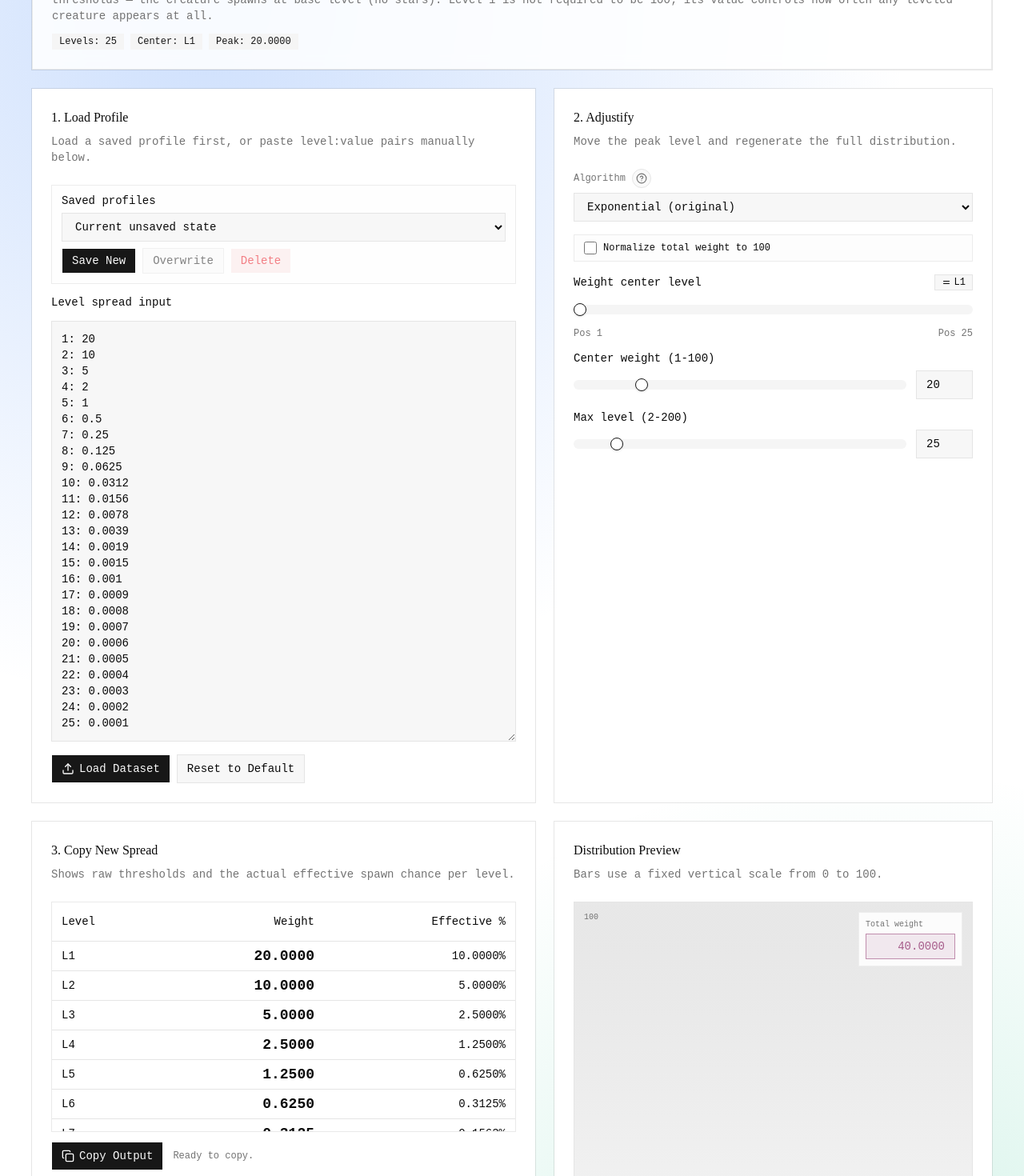
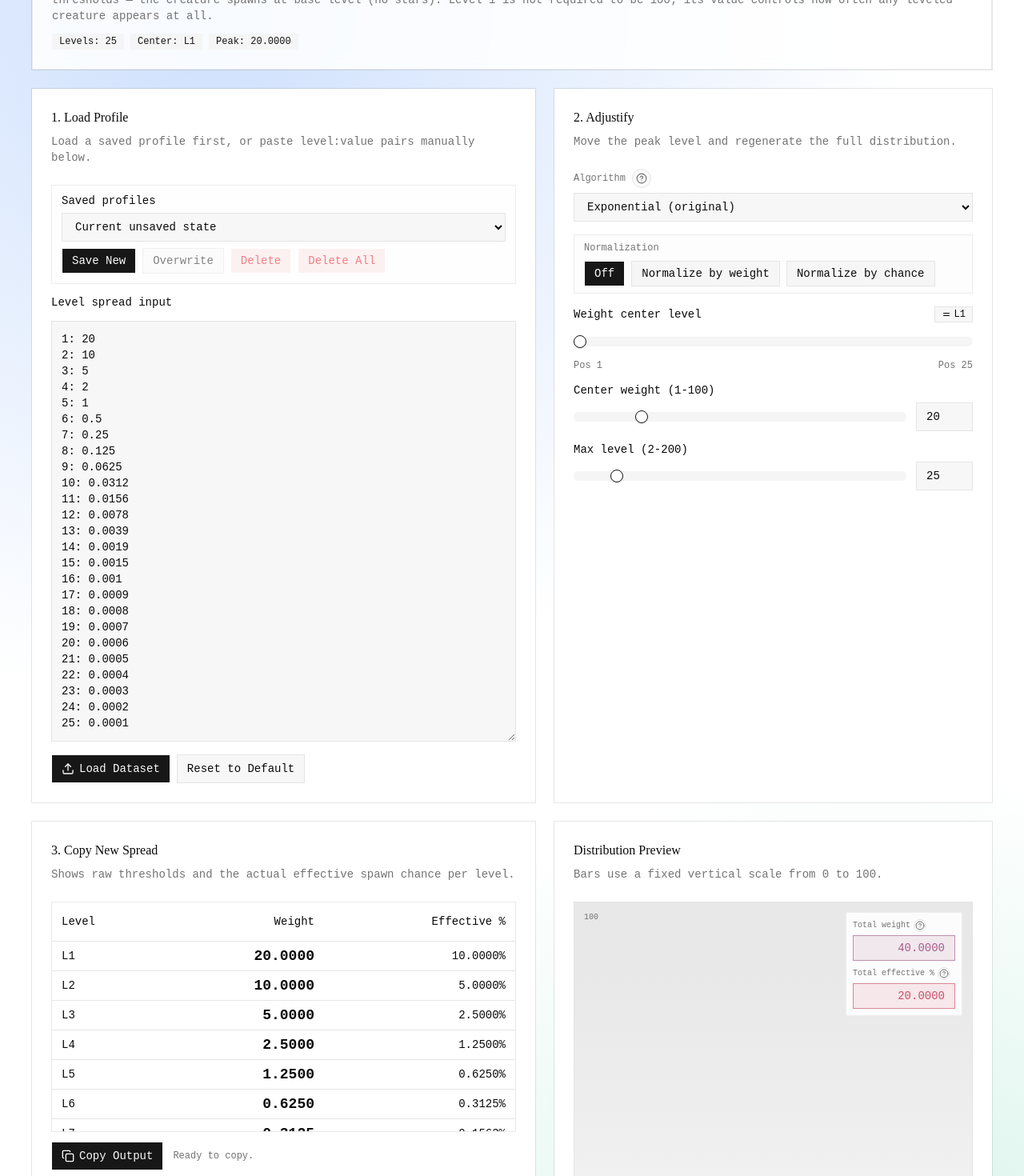
Before and after one commit to dsthedev/slslevelspreadtool, a React (Vite) app: page / in a window 1280 px wide. Shown: the part 211-1681 px from the top of the page at 80% size. Built offline with nearby package versions, Linux system fonts and the light colour scheme.

Commit message:
feat: implement normalization mode for level weights and enhance dataset editor with delete all profiles functionality

```diff
--- a/src/App.tsx
+++ b/src/App.tsx
@@ -21,6 +21,7 @@ import {
   distributionAlgorithms,
   getAlgorithmControls,
   isDistributionAlgorithm,
+  normalizeEffectiveLevelWeights,
   normalizeLevelWeights,
   type AlgorithmControl,
   type DistributionAlgorithm,
@@ -48,7 +49,9 @@ export function App() {
   const [algorithm, setAlgorithm] = useState<DistributionAlgorithm>(
     "exponential"
   )
-  const [normalizeToHundred, setNormalizeToHundred] = useState(false)
+  const [normalizationMode, setNormalizationMode] = useState<
+    "none" | "weight" | "chance"
+  >("none")
   const [savedProfiles, setSavedProfiles] = useState<SavedProfile[]>([])
   const [selectedProfileId, setSelectedProfileId] = useState<string | null>(null)
   const [hasLoadedProfiles, setHasLoadedProfiles] = useState(false)
@@ -98,18 +101,22 @@ export function App() {
       { stepAmount }
     )
 
-    if (!normalizeToHundred) {
-      return generated
+    if (normalizationMode === "weight") {
+      return normalizeLevelWeights(generated, 100)
     }
 
-    return normalizeLevelWeights(generated, 100)
+    if (normalizationMode === "chance") {
+      return normalizeEffectiveLevelWeights(generated, 100)
+    }
+
+    return generated
   }, [
     sourceEntries,
     safeCenterPosition,
     algorithm,
     centerWeight,
     stepAmount,
-    normalizeToHundred,
+    normalizationMode,
   ])
 
   const algorithmControls: AlgorithmControl[] = getAlgorithmControls(algorithm)
@@ -131,7 +138,7 @@ export function App() {
     setCenterWeight(clampCenterWeight(draft.centerWeight))
     setStepAmount(clampStepAmount(draft.stepAmount))
     setAlgorithm(resolvedAlgorithm)
-    setNormalizeToHundred(draft.normalizeToHundred)
+    setNormalizationMode(resolveNormalizationMode(draft))
     setSourceEntries(buildLevelEntries(clampedMaxLevel))
     setCenterPosition(clampPosition(draft.centerPosition, clampedMaxLevel))
     setCopied(false)
@@ -145,7 +152,9 @@ export function App() {
     stepAmount,
     algorithm,
     centerPosition: safeCenterPosition,
-    normalizeToHundred,
+    normalizeToHundred: normalizationMode === "weight",
+    normalizeEffectiveToHundred: normalizationMode === "chance",
+    normalizationMode,
   })
 
   const handleLoad = () => {
@@ -172,7 +181,7 @@ export function App() {
     setMaxLevel(DEFAULT_MAX_LEVEL)
     setCenterWeight(DEFAULT_CENTER_WEIGHT)
     setStepAmount(DEFAULT_STEP_AMOUNT)
-    setNormalizeToHundred(false)
+    setNormalizationMode("none")
     setSourceEntries(buildLevelEntries(DEFAULT_MAX_LEVEL))
     setCenterPosition(1)
     setCopied(false)
@@ -292,6 +301,21 @@ export function App() {
     setSelectedProfileId(null)
   }
 
+  const handleDeleteAllProfiles = () => {
+    if (savedProfiles.length === 0) {
+      return
+    }
+
+    const confirmed = window.confirm("Delete all saved profiles?")
+
+    if (!confirmed) {
+      return
+    }
+
+    setSavedProfiles([])
+    setSelectedProfileId(null)
+  }
+
   return (
     <main className="min-h-svh bg-[radial-gradient(circle_at_20%_10%,rgba(59,130,246,0.25),transparent_40%),radial-gradient(circle_at_85%_90%,rgba(16,185,129,0.2),transparent_35%)] px-4 py-8 sm:px-6 lg:px-10">
       <div className="mx-auto flex w-full max-w-7xl flex-col gap-6">
@@ -342,6 +366,7 @@ export function App() {
               onSaveNewProfile={handleSaveNewProfile}
               onOverwriteProfile={handleOverwriteProfile}
               onDeleteProfile={handleDeleteProfile}
+              onDeleteAllProfiles={handleDeleteAllProfiles}
             />
           </div>
 
@@ -359,7 +384,7 @@ export function App() {
               }))}
               algorithmControls={algorithmControls}
               stepAmount={stepAmount}
-              normalizeToHundred={normalizeToHundred}
+              normalizationMode={normalizationMode}
               onChange={(position) => {
                 setCenterPosition(clampPosition(position, sourceEntries.length))
                 setCopied(false)
@@ -367,8 +392,8 @@ export function App() {
               onCenterWeightChange={handleCenterWeightChange}
               onMaxLevelChange={handleMaxLevelChange}
               onStepAmountChange={handleStepAmountChange}
-              onNormalizeToHundredChange={(enabled) => {
-                setNormalizeToHundred(enabled)
+              onNormalizationModeChange={(mode) => {
+                setNormalizationMode(mode)
                 setCopied(false)
               }}
               onAlgorithmChange={(nextValue) => {
@@ -457,3 +482,19 @@ function getUniqueProfileName(name: string, profiles: SavedProfile[]) {
 
   return `${normalizedName} (${suffix})`
 }
+
+function resolveNormalizationMode(draft: SavedProfileDraft) {
+  if (draft.normalizationMode === "weight" || draft.normalizationMode === "chance") {
+    return draft.normalizationMode
+  }
+
+  if (draft.normalizeEffectiveToHundred) {
+    return "chance"
+  }
+
+  if (draft.normalizeToHundred) {
+    return "weight"
+  }
+
+  return "none"
+}
--- a/src/components/levelupchance/dataset-editor.tsx
+++ b/src/components/levelupchance/dataset-editor.tsx
@@ -22,6 +22,7 @@ type DatasetEditorProps = {
   onSaveNewProfile: () => void
   onOverwriteProfile: () => void
   onDeleteProfile: () => void
+  onDeleteAllProfiles: () => void
 }
 
 export function DatasetEditor({
@@ -35,6 +36,7 @@ export function DatasetEditor({
   onSaveNewProfile,
   onOverwriteProfile,
   onDeleteProfile,
+  onDeleteAllProfiles,
 }: DatasetEditorProps) {
   const hasSelectedProfile = selectedProfileId !== null
 
@@ -82,6 +84,14 @@ export function DatasetEditor({
             >
               Delete
             </Button>
+            <Button
+              size="sm"
+              variant="destructive"
+              disabled={savedProfiles.length === 0}
+              onClick={onDeleteAllProfiles}
+            >
+              Delete All
+            </Button>
           </div>
         </div>
 
--- a/src/components/levelupchance/profile-storage.ts
+++ b/src/components/levelupchance/profile-storage.ts
@@ -11,6 +11,8 @@ export type SavedProfileDraft = {
   algorithm: DistributionAlgorithm
   centerPosition: number
   normalizeToHundred: boolean
+  normalizeEffectiveToHundred?: boolean
+  normalizationMode?: "none" | "weight" | "chance"
 }
 
 export type SavedProfile = {
@@ -125,6 +127,12 @@ function isSavedProfileDraft(value: unknown): value is SavedProfileDraft {
     typeof candidate.stepAmount === "number" &&
     typeof candidate.algorithm === "string" &&
     typeof candidate.centerPosition === "number" &&
-    typeof candidate.normalizeToHundred === "boolean"
+    typeof candidate.normalizeToHundred === "boolean" &&
+    (candidate.normalizeEffectiveToHundred === undefined ||
+      typeof candidate.normalizeEffectiveToHundred === "boolean") &&
+    (candidate.normalizationMode === undefined ||
+      candidate.normalizationMode === "none" ||
+      candidate.normalizationMode === "weight" ||
+      candidate.normalizationMode === "chance")
   )
 }
--- a/src/components/levelupchance/spread-chart.tsx
+++ b/src/components/levelupchance/spread-chart.tsx
@@ -1,3 +1,6 @@
+import { Popover } from "@base-ui/react/popover"
+import { CircleHelp } from "lucide-react"
+
 import type { LevelEntry } from "@/components/levelupchance/types"
 import {
   getEffectiveLevelChances,
@@ -60,8 +63,13 @@ export function SpreadChart({
   const maxScaleValue = 100
   const centerIndex = Math.max(centerPosition - 1, 0)
   const totalWeight = entries.reduce((sum, entry) => sum + entry.value, 0)
-  const totalWeightFieldStyle = getTotalWeightFieldStyle(totalWeight)
   const effectiveEntries = getEffectiveLevelChances(entries)
+  const totalEffectiveChance = effectiveEntries.reduce(
+    (sum, entry) => sum + entry.effectiveChance,
+    0
+  )
+  const totalWeightFieldStyle = getMetricFieldStyle(totalWeight)
+  const totalEffectiveFieldStyle = getMetricFieldStyle(totalEffectiveChance)
   const unreachableEntries = effectiveEntries.filter(
     (entry) => entry.value > 0 && entry.effectiveChance <= 0
   )
@@ -82,18 +90,46 @@ export function SpreadChart({
       </CardHeader>
       <CardContent className="flex flex-1">
         <div className="relative h-full min-h-64 w-full overflow-hidden rounded-xl border border-border bg-linear-to-b from-primary/10 to-background p-3">
-          <div className="absolute top-3 right-3 z-20 space-y-1 rounded-lg border border-border/60 bg-background/85 p-2 backdrop-blur-sm">
+          <div className="absolute top-3 right-3 z-2 space-y-2 rounded-lg border border-border/60 bg-background/85 p-2 backdrop-blur-sm">
+            <div className="space-y-1">
+              <div className="flex items-center gap-1">
                 <Label htmlFor="total-weight" className="text-[10px] text-muted-foreground">
                   Total weight
                 </Label>
+                <MetricInfoPopover
+                  title="Total weight"
+                  description="This is the raw sum of all threshold values currently shown. It is useful for comparing generated spreads, but it is not the same thing as actual spawn probability because higher thresholds can overlap and shadow lower ones."
+                />
+              </div>
               <Input
                 id="total-weight"
                 readOnly
                 value={totalWeight.toFixed(4)}
                 aria-label="Total sum of level weights"
-              className="h-8 w-28 text-right font-mono text-xs"
+                className="h-8 w-32 text-right font-mono text-xs"
                 style={totalWeightFieldStyle}
               />
+            </div>
+
+            <div className="space-y-1">
+              <div className="flex items-center gap-1">
+                <Label htmlFor="total-effective" className="text-[10px] text-muted-foreground">
+                  Total effective %
+                </Label>
+                <MetricInfoPopover
+                  title="Total effective %"
+                  description="This is the real combined chance that any leveled creature appears after the game checks thresholds from highest level down. If this is below 100%, the leftover chance becomes a base creature with no stars."
+                />
+              </div>
+              <Input
+                id="total-effective"
+                readOnly
+                value={totalEffectiveChance.toFixed(4)}
+                aria-label="Total effective chance"
+                className="h-8 w-32 text-right font-mono text-xs"
+                style={totalEffectiveFieldStyle}
+              />
+            </div>
           </div>
           <div className="pointer-events-none absolute inset-y-3 left-3 z-10 flex flex-col justify-between text-[10px] text-muted-foreground">
             <span>100</span>
@@ -146,11 +182,11 @@ export function SpreadChart({
   )
 }
 
-function getTotalWeightFieldStyle(totalWeight: number) {
+function getMetricFieldStyle(value: number) {
   const red = { r: 239, g: 68, b: 68 }
   const blue = { r: 59, g: 130, b: 246 }
 
-  if (!Number.isFinite(totalWeight) || totalWeight > 100) {
+  if (!Number.isFinite(value) || value > 100) {
     return {
       color: `rgb(${red.r} ${red.g} ${red.b})`,
       borderColor: `rgb(${red.r} ${red.g} ${red.b} / 65%)`,
@@ -158,7 +194,7 @@ function getTotalWeightFieldStyle(totalWeight: number) {
     }
   }
 
-  const progress = Math.min(Math.max(totalWeight / 100, 0), 1)
+  const progress = Math.min(Math.max(value / 100, 0), 1)
   const r = Math.round(red.r + (blue.r - red.r) * progress)
   const g = Math.round(red.g + (blue.g - red.g) * progress)
   const b = Math.round(red.b + (blue.b - red.b) * progress)
@@ -169,3 +205,32 @@ function getTotalWeightFieldStyle(totalWeight: number) {
     backgroundColor: `rgb(${r} ${g} ${b} / 12%)`,
   }
 }
+
+function MetricInfoPopover({ title, description }: { title: string; description: string }) {
+  return (
+    <Popover.Root>
+      <Popover.Trigger
+        type="button"
+        aria-label={`Show ${title} details`}
+        className={cn(
+          "inline-flex size-4 items-center justify-center rounded-full border border-input bg-input/20 text-muted-foreground transition-colors",
+          "hover:bg-input/40 hover:text-foreground focus-visible:border-ring focus-visible:ring-[3px] focus-visible:ring-ring/50 focus-visible:outline-none"
+        )}
+      >
+        <CircleHelp className="size-3" />
+      </Popover.Trigger>
+      <Popover.Portal>
+        <Popover.Positioner side="bottom" align="end" sideOffset={8}>
+          <Popover.Popup className="z-50 w-72 rounded-xl border border-border bg-popover p-3 text-sm text-popover-foreground shadow-xl outline-none">
+            <div className="space-y-2">
+              <h4 className="font-medium">{title}</h4>
+              <p className="text-xs leading-relaxed text-muted-foreground">
+                {description}
+              </p>
+            </div>
+          </Popover.Popup>
+        </Popover.Positioner>
+      </Popover.Portal>
+    </Popover.Root>
+  )
+}
--- a/src/components/levelupchance/utils.ts
+++ b/src/components/levelupchance/utils.ts
@@ -274,6 +274,31 @@ export function normalizeLevelWeights(
   }))
 }
 
+export function normalizeEffectiveLevelWeights(
+  entries: LevelEntry[],
+  targetTotal = 100
+): LevelEntry[] {
+  if (!Number.isFinite(targetTotal) || targetTotal <= 0 || entries.length === 0) {
+    return entries
+  }
+
+  const currentEffectiveTotal = getEffectiveLevelChances(entries).reduce(
+    (sum, entry) => sum + entry.effectiveChance,
+    0
+  )
+
+  if (!Number.isFinite(currentEffectiveTotal) || currentEffectiveTotal <= 0) {
+    return entries
+  }
+
+  const scale = targetTotal / currentEffectiveTotal
+
+  return entries.map((entry) => ({
+    level: entry.level,
+    value: sanitizeWeight(entry.value) * scale,
+  }))
+}
+
 export function getEffectiveLevelChances(entries: LevelEntry[]): LevelChanceEntry[] {
   let highestCoveredThreshold = 0
 
--- a/src/components/levelupchance/weight-slider.tsx
+++ b/src/components/levelupchance/weight-slider.tsx
@@ -7,6 +7,7 @@ import type {
 import { algorithmDescriptions } from "@/components/levelupchance/utils"
 import { AlgorithmSelect } from "@/components/levelupchance/algorithm-select"
 import { Badge } from "@/components/ui/badge"
+import { Button } from "@/components/ui/button"
 import {
   Card,
   CardContent,
@@ -27,12 +28,12 @@ type WeightSliderProps = {
   algorithmOptions: Array<{ value: DistributionAlgorithm; label: string }>
   algorithmControls: AlgorithmControl[]
   stepAmount: number
-  normalizeToHundred: boolean
+  normalizationMode: "none" | "weight" | "chance"
   onChange: (position: number) => void
   onCenterWeightChange: (value: number) => void
   onMaxLevelChange: (value: number) => void
   onStepAmountChange: (value: number) => void
-  onNormalizeToHundredChange: (enabled: boolean) => void
+  onNormalizationModeChange: (mode: "none" | "weight" | "chance") => void
   onAlgorithmChange: (value: DistributionAlgorithm) => void
 }
 
@@ -46,12 +47,12 @@ export function WeightSlider({
   algorithmOptions,
   algorithmControls,
   stepAmount,
-  normalizeToHundred,
+  normalizationMode,
   onChange,
   onCenterWeightChange,
   onMaxLevelChange,
   onStepAmountChange,
-  onNormalizeToHundredChange,
+  onNormalizationModeChange,
   onAlgorithmChange,
 }: WeightSliderProps) {
   const selectedAlgorithmDescription = algorithmDescriptions[algorithm]
@@ -74,15 +75,32 @@ export function WeightSlider({
           onChange={(nextValue) => onAlgorithmChange(nextValue as DistributionAlgorithm)}
         />
 
-        <label className="flex items-center gap-2 rounded-lg border border-border/70 bg-muted/20 px-3 py-2 text-xs">
-          <input
-            type="checkbox"
-            checked={normalizeToHundred}
-            onChange={(event) => onNormalizeToHundredChange(event.target.checked)}
-            className="size-4 rounded border border-input"
-          />
-          Normalize total weight to 100
-        </label>
+        <div className="space-y-2 rounded-lg border border-border/70 bg-muted/20 px-3 py-2">
+          <Label className="text-xs text-muted-foreground">Normalization</Label>
+          <div className="flex flex-wrap gap-2">
+            <Button
+              size="sm"
+              variant={normalizationMode === "none" ? "default" : "outline"}
+              onClick={() => onNormalizationModeChange("none")}
+            >
+              Off
+            </Button>
+            <Button
+              size="sm"
+              variant={normalizationMode === "weight" ? "default" : "outline"}
+              onClick={() => onNormalizationModeChange("weight")}
+            >
+              Normalize by weight
+            </Button>
+            <Button
+              size="sm"
+              variant={normalizationMode === "chance" ? "default" : "outline"}
+              onClick={() => onNormalizationModeChange("chance")}
+            >
+              Normalize by chance
+            </Button>
+          </div>
+        </div>
 
         {algorithmControls.includes("centerPosition") ? (
           <>
```
Lines whose indentation alone changed are shown as unchanged.
